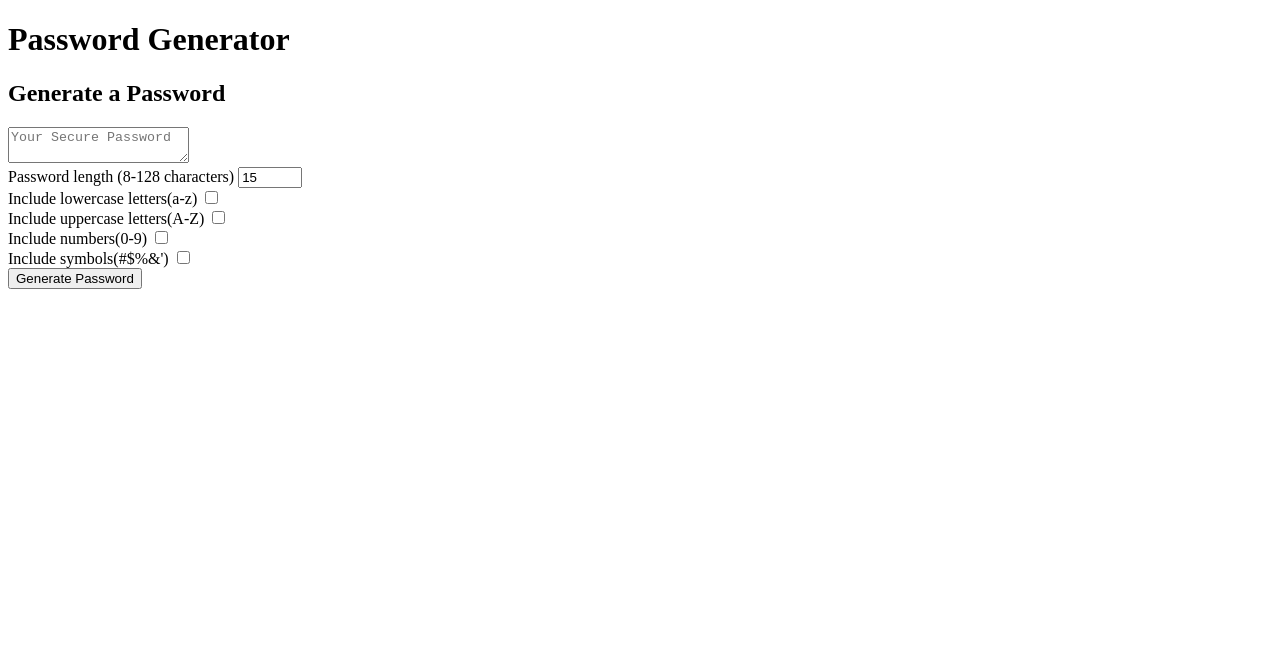
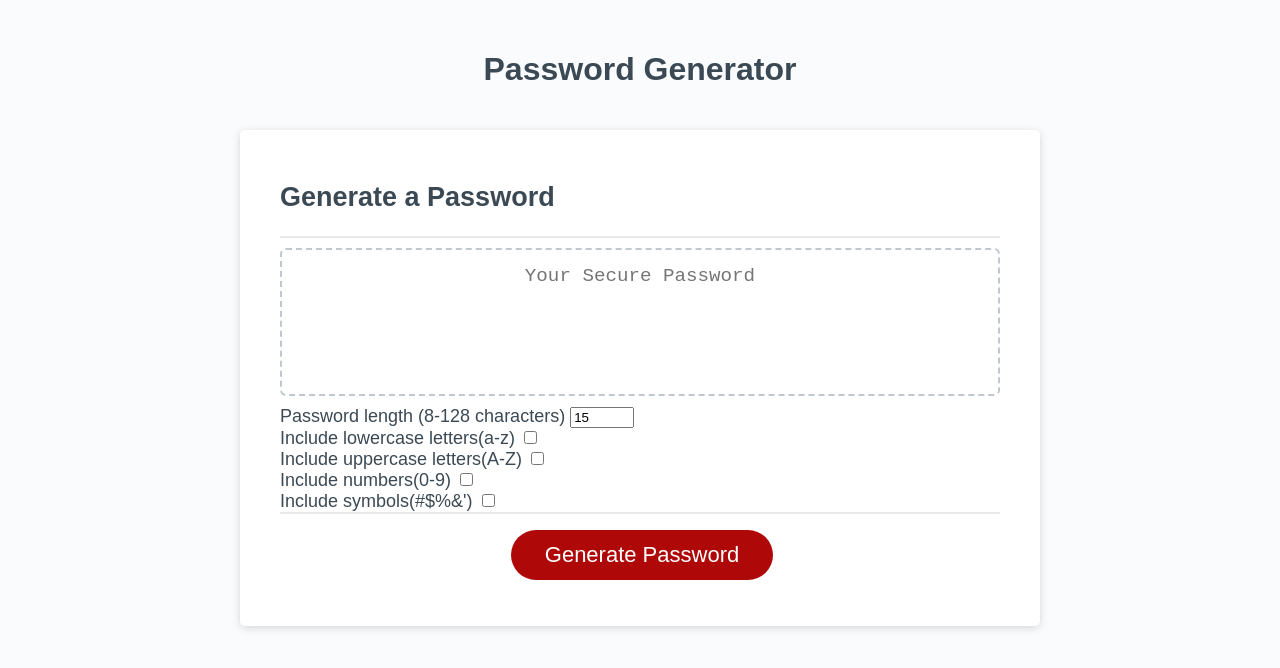
Before and after one commit to CristobalHdz/PasswordGenerator_ThirdHW, a plain HTML site: page index.html in a window 1280 px wide. Drawn offline with Linux system fonts and the light colour scheme; the site is published under a folder, as on GitHub Pages, so addresses that start at the root find nothing.

Commit message:
Fix HTML reference and completed the README file

```diff
--- a/index.html
+++ b/index.html
@@ -6,7 +6,7 @@
   <meta name="viewport" content="width=device-width, initial-scale=1.0" />
   <meta http-equiv="X-UA-Compatible" content="ie=edge" />
   <title>Password Generator</title>
-  <link rel="stylesheet" href="/Develop/style.css" />
+  <link rel="stylesheet" href="Develop/style.css" />
 </head>
 
 <body>
@@ -23,24 +23,24 @@
         <textarea readonly id="password" placeholder="Your Secure Password" aria-label="Generated Password"></textarea>
       </div>
 
-      <div class="checkContainer">
-        <div class="checkContainerChild">
+      <section>
+        <div>
           <label for="length">Password length (8-128 characters) </label><input id=length type="number" min="8"
             max="128" value="15" />
         </div>
-        <div class="checkContainerChild">
+        <div>
           <label for="lowercase">Include lowercase letters(a-z) </label><input id="lowercase" type="checkbox" />
         </div>
-        <div class="checkContainerChild">
+        <div>
           <label for="upperrcase">Include uppercase letters(A-Z) </label><input id="uppercase" type="checkbox" />
         </div>
-        <div class="checkContainerChild">
+        <div>
           <label for="numbers">Include numbers(0-9) </label><input id="numbers" type="checkbox" />
         </div>
-        <div class="checkContainerChild">
+        <div>
           <label for="symbols">Include symbols(#$%&') </label><input id="symbols" type="checkbox" />
         </div>
-      </div>
+      </section>
 
       <div class="card-footer">
         <button id="generate" class="btn">Generate Password</button>
@@ -50,7 +50,7 @@
   </div>
   </div>
 
-  <script src="/Develop/script.js"></script>
+  <script src="Develop/script.js"></script>
 
 </body>
 
```
Also changed, not shown: Develop/script.js (+3 -20 lines), 1 other file.
